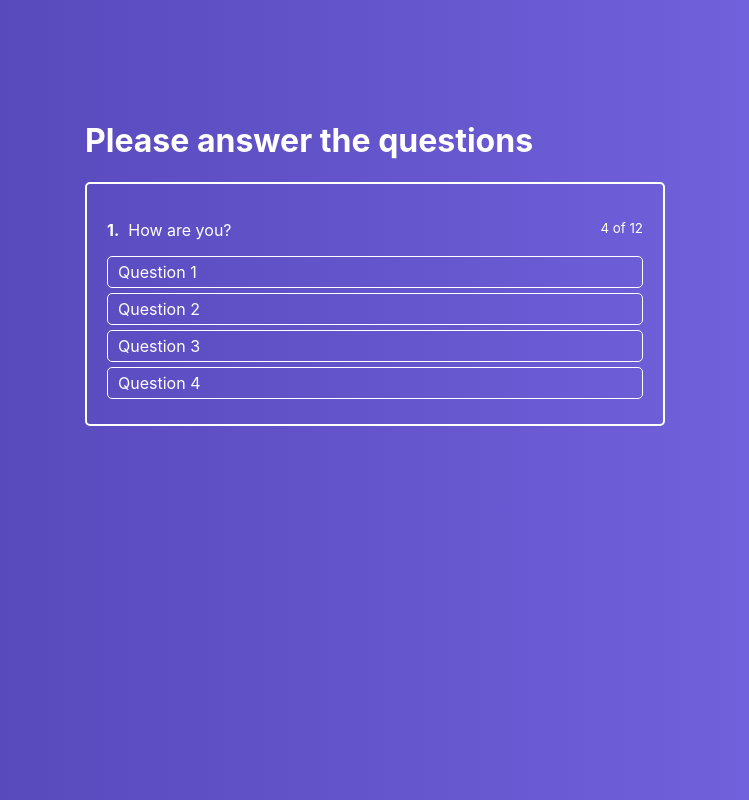
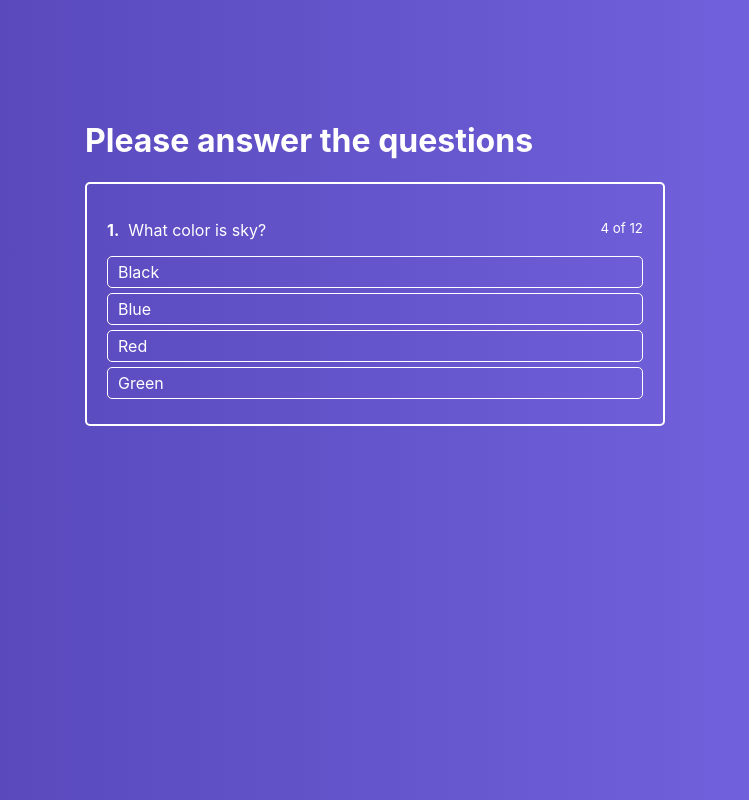
Before and after one commit to Bluesman66/react-quiz, a React app: page / in a window 1280 px wide. Shown: the whole page, without its empty margins (265-1014 px from the left). Built offline with nearby package versions, Linux system fonts and the light colour scheme.

Commit message:
7. Обработка клика

```diff
--- a/src/components/ActiveQuiz/ActiveQuiz.js
+++ b/src/components/ActiveQuiz/ActiveQuiz.js
@@ -7,11 +7,14 @@ const ActiveQuiz = (props) => {
 		<div className={s.ActiveQuiz}>
 			<p className={s.Qestion}>
 				<span>
-					<strong>1.</strong>&nbsp; How are you?
+					<strong>1.</strong>&nbsp; {props.question}
 				</span>
 				<small>4 of 12</small>
 			</p>
-			<AnswersList answers={props.answers} />
+			<AnswersList
+				answers={props.answers}
+				onAnswerClick={props.onAnswerClick}
+			/>
 		</div>
 	);
 };
--- a/src/components/ActiveQuiz/AnswersList/AnswerItem/AnswerItem.js
+++ b/src/components/ActiveQuiz/AnswersList/AnswerItem/AnswerItem.js
@@ -2,7 +2,14 @@ import React from 'react';
 import s from './AnswerItem.module.scss';
 
 const AnswerItem = (props) => {
-	return <li className={s.AnswerItem}>{props.answer.text}</li>;
+	return (
+		<li
+			className={s.AnswerItem}
+			onClick={() => props.onAnswerClick(props.answer.id)}
+		>
+			{props.answer.text}
+		</li>
+	);
 };
 
 export default AnswerItem;
--- a/src/components/ActiveQuiz/AnswersList/AnswersList.js
+++ b/src/components/ActiveQuiz/AnswersList/AnswersList.js
@@ -6,7 +6,13 @@ const AnswersList = (props) => {
 	return (
 		<ul className={s.AnswersList}>
 			{props.answers.map((answer, index) => {
-				return <AnswerItem key={index} answer={answer} />;
+				return (
+					<AnswerItem
+						key={index}
+						answer={answer}
+						onAnswerClick={props.onAnswerClick}
+					/>
+				);
 			})}
 		</ul>
 	);
--- a/src/containers/Quiz/Quiz.js
+++ b/src/containers/Quiz/Quiz.js
@@ -6,20 +6,30 @@ import s from './Quiz.module.scss';
 const Quiz = () => {
 	const [quiz, setQuiz] = useState([
 		{
+			question: 'What color is sky?',
+			correctAnswerId: 2,
 			answers: [
-				{ text: 'Question 1' },
-				{ text: 'Question 2' },
-				{ text: 'Question 3' },
-				{ text: 'Question 4' },
+				{ text: 'Black', id: 1 },
+				{ text: 'Blue', id: 2 },
+				{ text: 'Red', id: 3 },
+				{ text: 'Green', id: 4 },
 			],
 		},
 	]);
+
+	const onAnswerClickHandler = (answerId) => {
+		console.log(answerId);
+	};
 
 	return (
 		<div className={s.Quiz}>
 			<div className={s.QuizWrapper}>
 				<h1>Please answer the questions</h1>
-				<ActiveQuiz answers={quiz[0].answers} />
+				<ActiveQuiz
+					answers={quiz[0].answers}
+					question={quiz[0].question}
+					onAnswerClick={onAnswerClickHandler}
+				/>
 			</div>
 		</div>
 	);
--- a/src/hoc/Layout/Layout.js
+++ b/src/hoc/Layout/Layout.js
@@ -2,8 +2,6 @@ import React from 'react';
 import s from './Layout.module.scss';
 
 const Layout = ({ children }) => {
-	console.log(s);
-
 	return (
 		<div className={s.Layout}>
 			<main>{children}</main>
```
